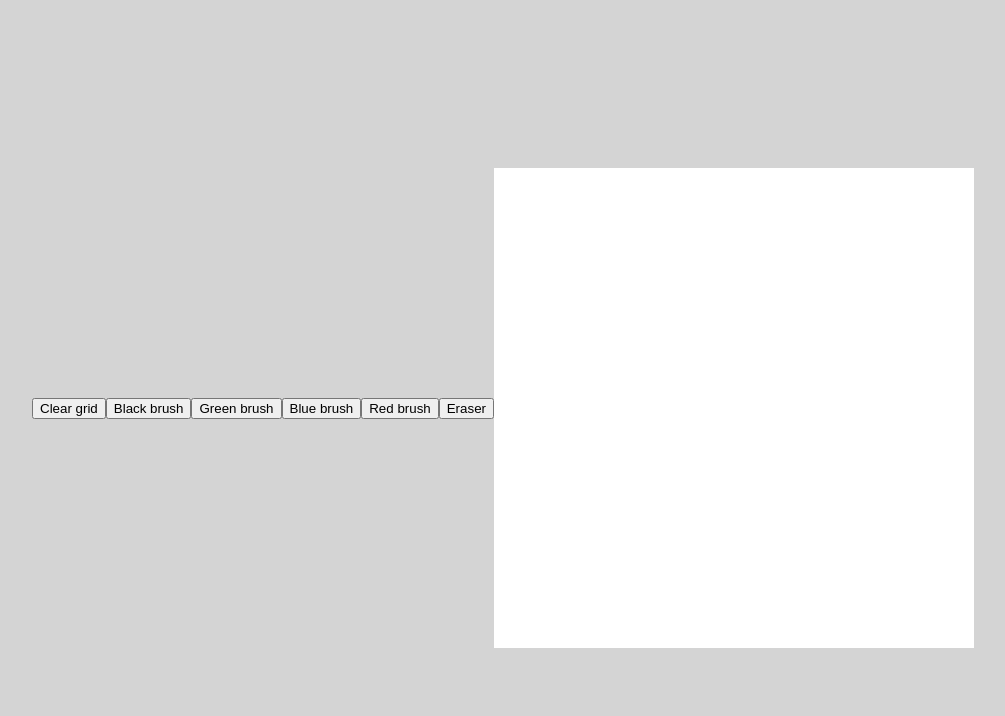
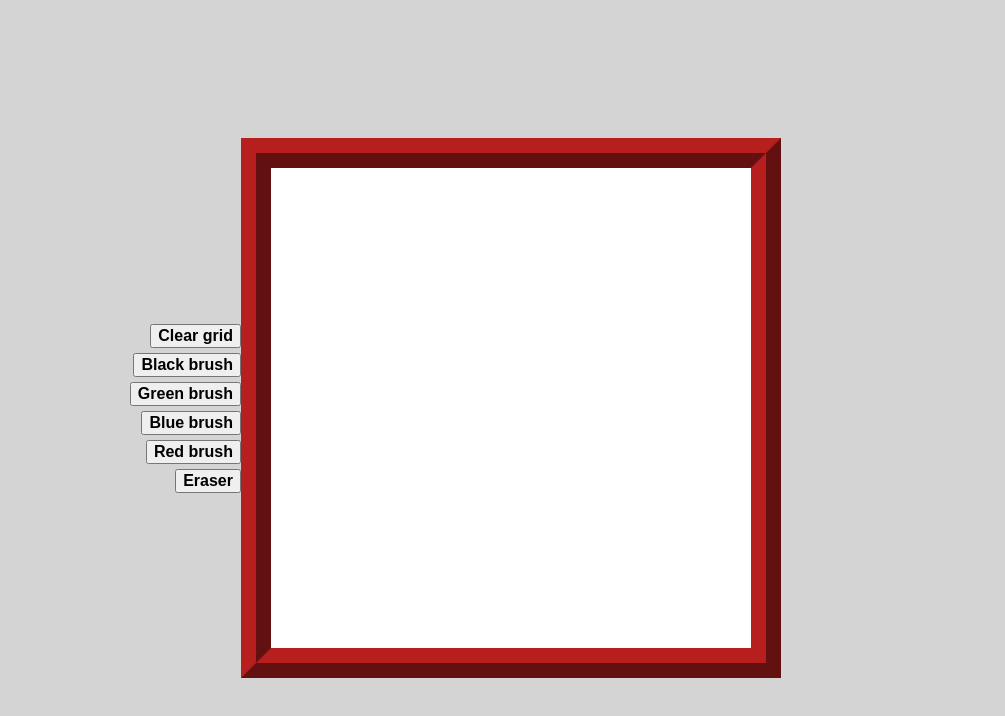
Before and after one commit to cvanbeck/drawing-pad, a plain HTML site: page index.html in a window 1280 px wide. Shown: the whole page, without its empty margins (137-1142 px from the left). Drawn offline with Linux system fonts and the light colour scheme.

Commit message:
Add styling to buttons

```diff
--- a/index.html
+++ b/index.html
@@ -10,14 +10,21 @@
 </head>
 
 <body>
-    <div><button id="clear-grid">Clear grid</button></div>
-    <div><button id ="black-brush">Black brush</button></div>
-    <div><button id ="green-brush">Green brush</button></div>
-    <div><button id ="blue-brush">Blue brush</button></div>
-    <div><button id ="red-brush">Red brush</button></div>
-    <div><button id = "eraser">Eraser</button></div>
-    <div class = "grid"></div>
+    <div class="buttons-flex">
+        <div><button id="clear-grid">Clear grid</button></div>
+        <div><button id="black-brush">Black brush</button></div>
+        <div><button id="green-brush">Green brush</button></div>
+        <div><button id="blue-brush">Blue brush</button></div>
+        <div><button id="red-brush">Red brush</button></div>
+        <div><button id="eraser">Eraser</button></div>
+    </div>
+    <div class="grid-container">
+        <div class="grid"></div>
+    </div>
+    <div class="empty-container"></div>
     <script src="javascript.js" type="text/javascript"> </script>
+    </div>
+
 </body>
 
 </html>
--- a/stylesheet.css
+++ b/stylesheet.css
@@ -8,14 +8,17 @@ body {
     justify-content: center;
     align-items: center;
     height: 100vh;
+    width: 100vw;
     background-color: rgb(212, 212, 212);
     overflow-y: hidden;
+    overflow: hidden
 
 }
 .grid{
     display: grid;
     width: 480px;
     height: 480px;
+    border: ridge 30px #b71f1f;
 
 }
 
@@ -46,3 +49,34 @@ box:hover{
 .green-box {
     background-color: #2CD23E;
 }
+
+.buttons-flex {
+    display:flex;
+    flex-direction: column;
+    align-content: flex-end;
+    align-items: flex-end;
+    gap: 5px;
+
+}
+
+.grid-container {
+    display: flex;
+}
+
+.empty-container {
+    display: flex;
+}
+
+.buttons-flex, .grid-container, .empty-container{
+    display: flex;
+    flex: 1;
+    justify-content: center;
+    flex-wrap:wrap;
+}
+
+button {
+    font-weight: bold;
+    font-size: 16px;
+
+
+}
```
